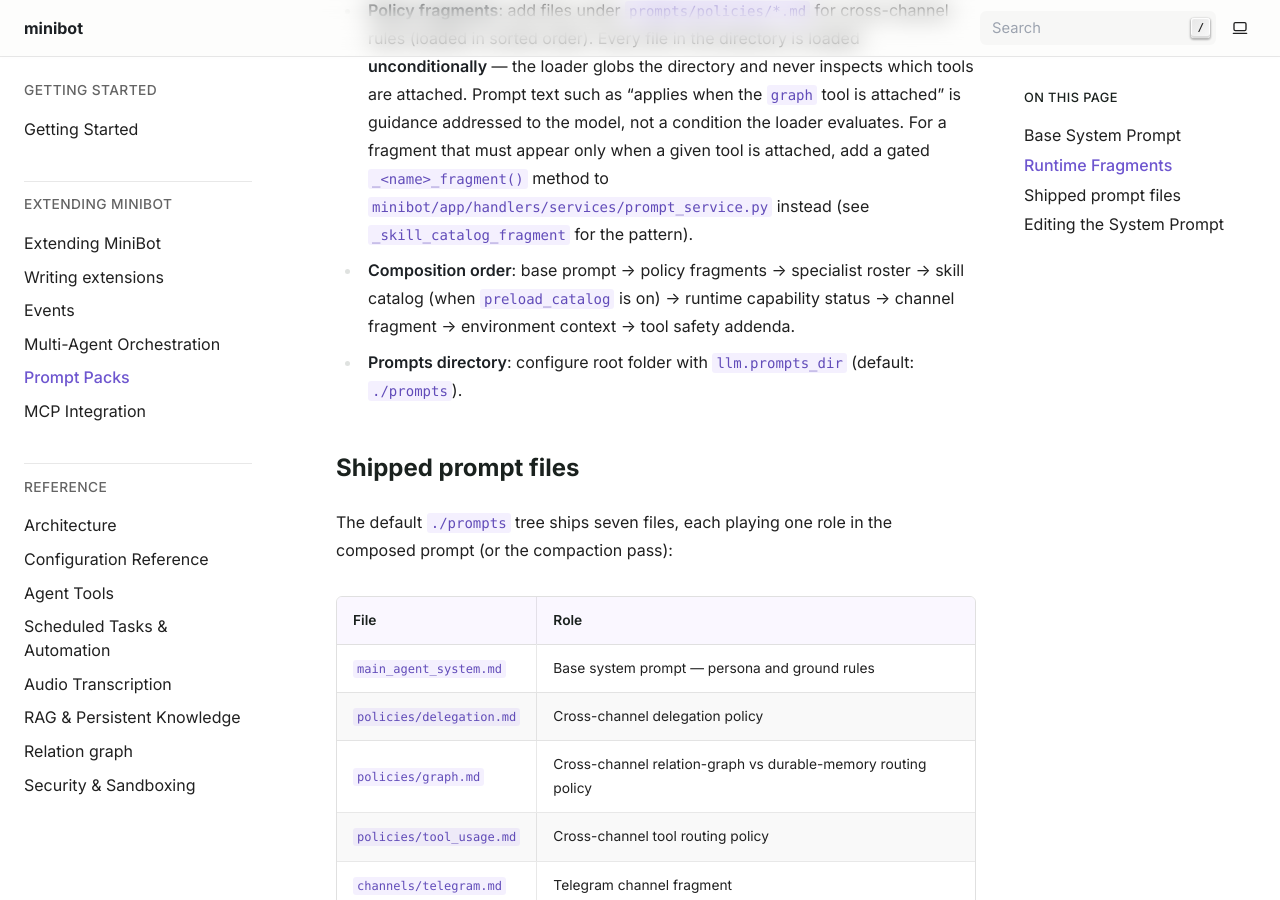
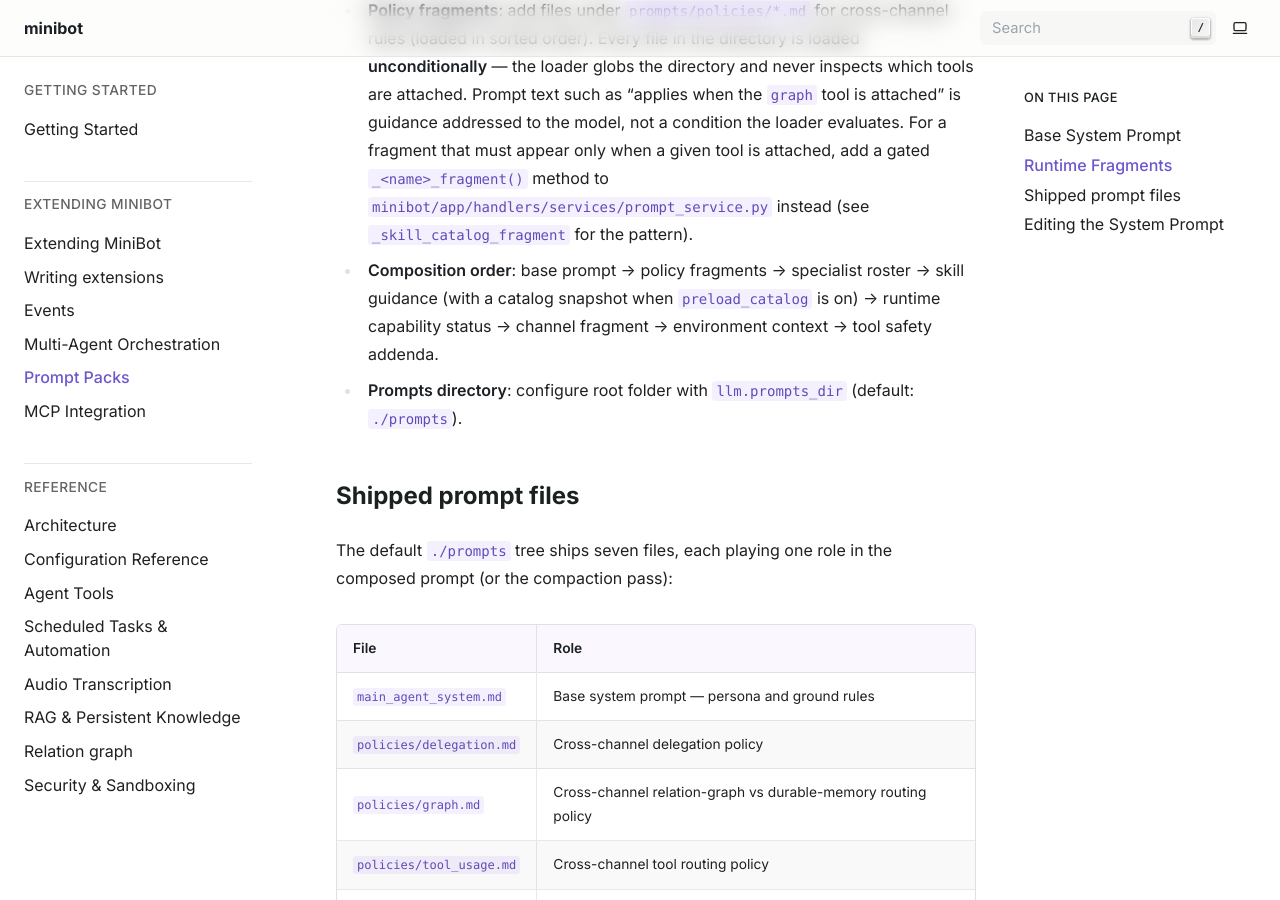
Before and after one commit to sonic182/minibot, a Sphinx documentation site: the page built from docs/prompts.rst, in a window 1280 px wide and 900 px high, scrolled down 648 px. Built offline with Sphinx 7.4.7, drawn with Linux system fonts in a browser that asks for light colours.

Commit message:
bit facts fixes

```diff
--- a/docs/prompts.rst
+++ b/docs/prompts.rst
@@ -26,9 +26,9 @@
   attached, add a gated ``_<name>_fragment()`` method to
   ``minibot/app/handlers/services/prompt_service.py`` instead (see
   ``_skill_catalog_fragment`` for the pattern).
-- **Composition order**: base prompt → policy fragments → specialist roster → skill catalog
-  (when ``preload_catalog`` is on) → runtime capability status → channel fragment → environment
-  context → tool safety addenda.
+- **Composition order**: base prompt → policy fragments → specialist roster → skill guidance
+  (with a catalog snapshot when ``preload_catalog`` is on) → runtime capability status → channel
+  fragment → environment context → tool safety addenda.
 - **Prompts directory**: configure root folder with ``llm.prompts_dir`` (default: ``./prompts``).
 
 Shipped prompt files
```
Also changed, not shown: .agents/skills/minibot-dev/references/PROMPT_COMPOSITION.md.
